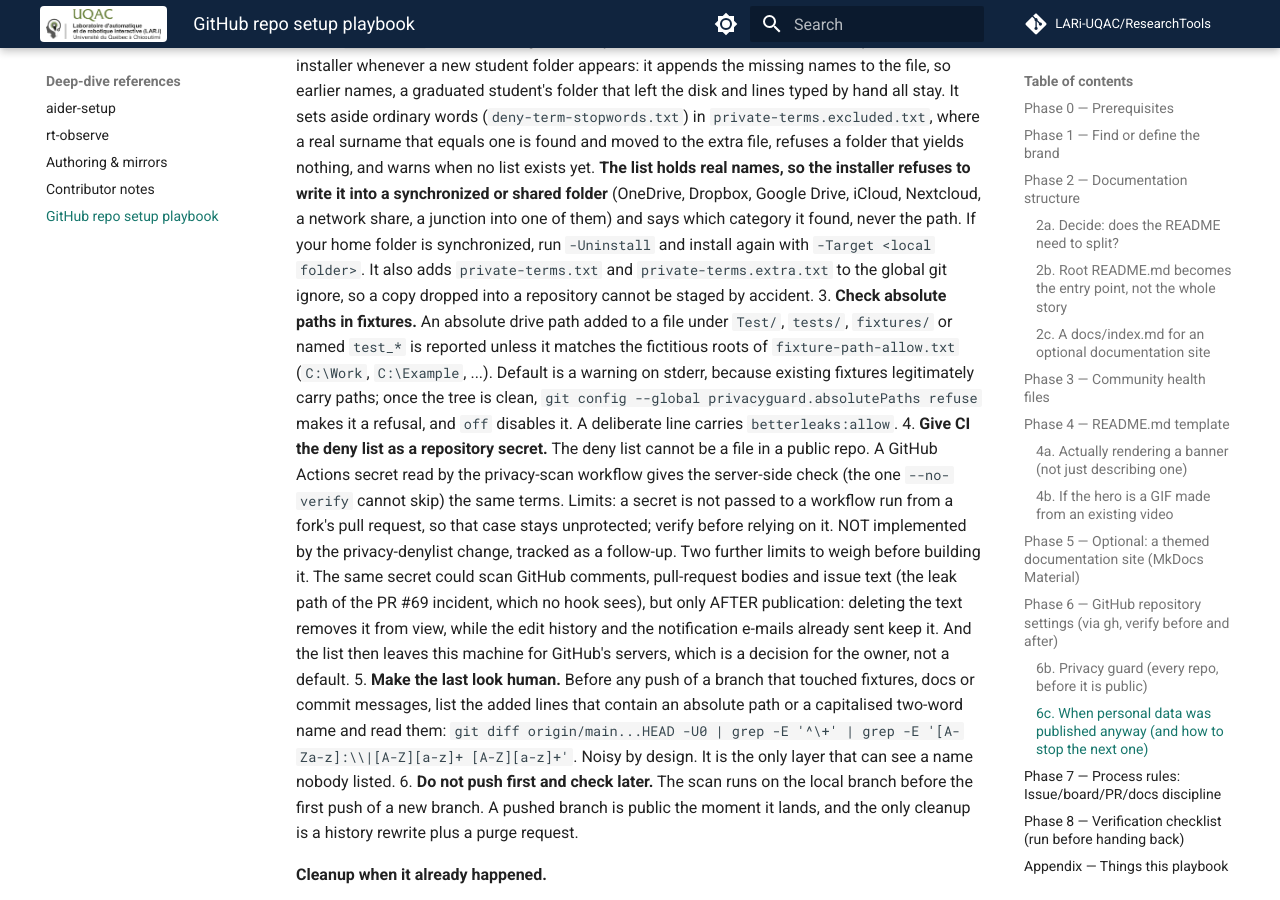
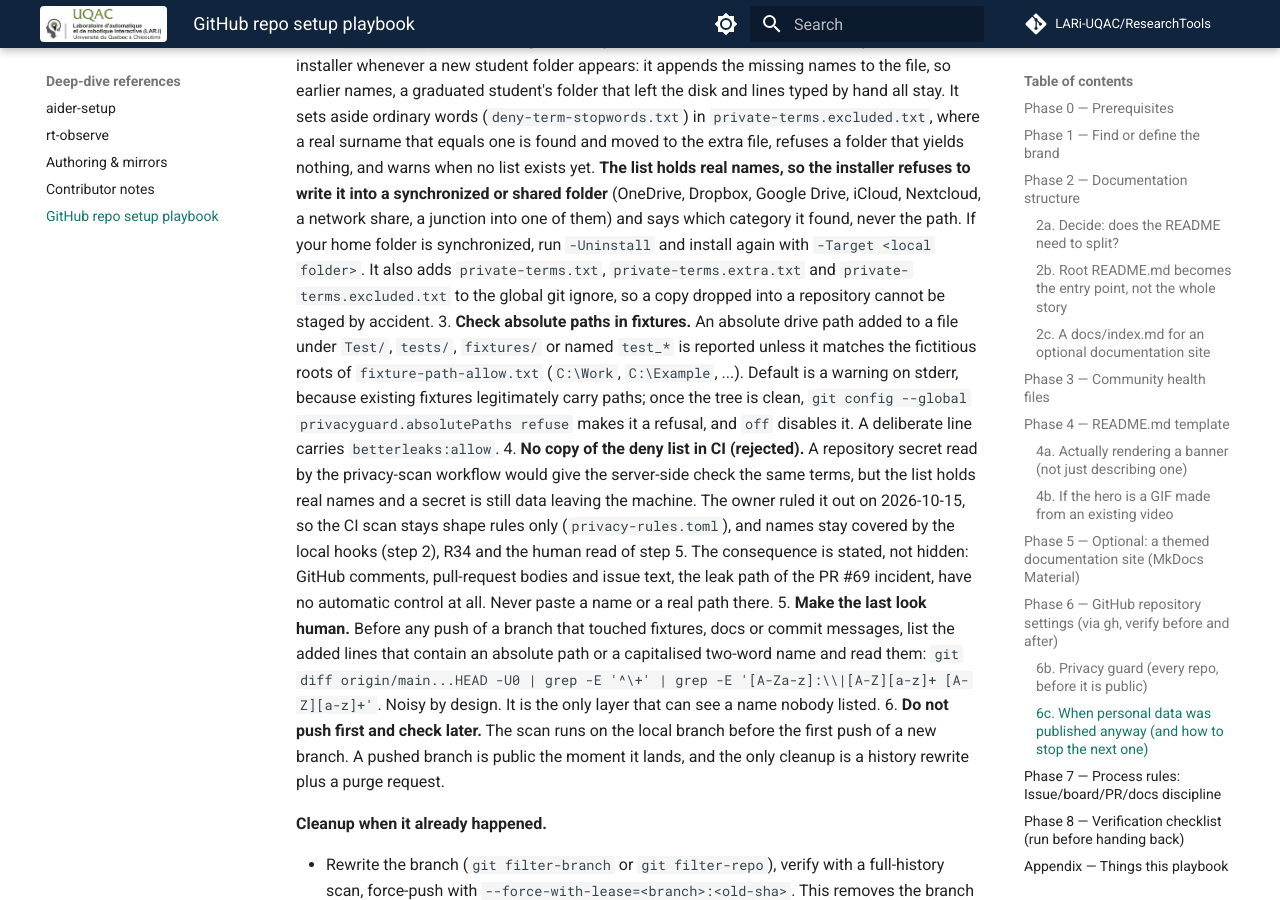
Before and after one commit to LARi-UQAC/ResearchTools, an MkDocs documentation site: the page built from docs/github-repo-setup-playbook.md, in a window 1280 px wide and 900 px high, scrolled down 12381 px. Built offline with MkDocs 1.6.1 and Material for MkDocs 9.7.7, drawn with Linux system fonts in a browser that asks for light colours; comment, search, counter and statistics services are not loaded.

Commit message:
docs(playbook): Phase 6c step 4 rejected, no deny-list copy in CI
The owner ruled out any secret leaving the machine, even for CI. Step 4 is rewritten as rejected with its consequence stated: GitHub comments, PR bodies and issue text have no automatic control. The global ignore line now names the three list files. No hook, test or other file touched.

Co-Authored-By: Claude Sonnet 5.5 <noreply@anthropic.com>

```diff
--- a/docs/github-repo-setup-playbook.md
+++ b/docs/github-repo-setup-playbook.md
@@ -529,24 +529,21 @@ real output (a path, a log line, a file name) pasted into a test, a doc or a com
    shared folder** (OneDrive, Dropbox, Google Drive, iCloud, Nextcloud, a network share, a
    junction into one of them) and says which category it found, never the path. If your home
    folder is synchronized, run `-Uninstall` and install again with `-Target <local folder>`.
-   It also adds `private-terms.txt` and `private-terms.extra.txt` to the global git ignore, so a
-   copy dropped into a repository cannot be staged by accident.
+   It also adds `private-terms.txt`, `private-terms.extra.txt` and `private-terms.excluded.txt`
+   to the global git ignore, so a copy dropped into a repository cannot be staged by accident.
 3. **Check absolute paths in fixtures.** An absolute drive path added to a file under
    `Test/`, `tests/`, `fixtures/` or named `test_*` is reported unless it matches the
    fictitious roots of `fixture-path-allow.txt` (`C:\Work`, `C:\Example`, ...). Default is a
    warning on stderr, because existing fixtures legitimately carry paths; once the tree is
    clean, `git config --global privacyguard.absolutePaths refuse` makes it a refusal, and
    `off` disables it. A deliberate line carries `betterleaks:allow`.
-4. **Give CI the deny list as a repository secret.** The deny list cannot be a file in a public
-   repo. A GitHub Actions secret read by the privacy-scan workflow gives the server-side check
-   (the one `--no-verify` cannot skip) the same terms. Limits: a secret is not passed to a
-   workflow run from a fork's pull request, so that case stays unprotected; verify before
-   relying on it. NOT implemented by the privacy-denylist change, tracked as a follow-up. Two
-   further limits to weigh before building it. The same secret could scan GitHub comments,
-   pull-request bodies and issue text (the leak path of the PR #69 incident, which no hook
-   sees), but only AFTER publication: deleting the text removes it from view, while the edit
-   history and the notification e-mails already sent keep it. And the list then leaves this
-   machine for GitHub's servers, which is a decision for the owner, not a default.
+4. **No copy of the deny list in CI (rejected).** A repository secret read by the privacy-scan
+   workflow would give the server-side check the same terms, but the list holds real names and
+   a secret is still data leaving the machine. The owner ruled it out on 2026-10-15, so the CI
+   scan stays shape rules only (`privacy-rules.toml`), and names stay covered by the local
+   hooks (step 2), R34 and the human read of step 5. The consequence is stated, not hidden:
+   GitHub comments, pull-request bodies and issue text, the leak path of the PR #69 incident,
+   have no automatic control at all. Never paste a name or a real path there.
 5. **Make the last look human.** Before any push of a branch that touched fixtures, docs or
    commit messages, list the added lines that contain an absolute path or a capitalised
    two-word name and read them: `git diff origin/main...HEAD -U0 | grep -E '^\+' | grep -E
```
